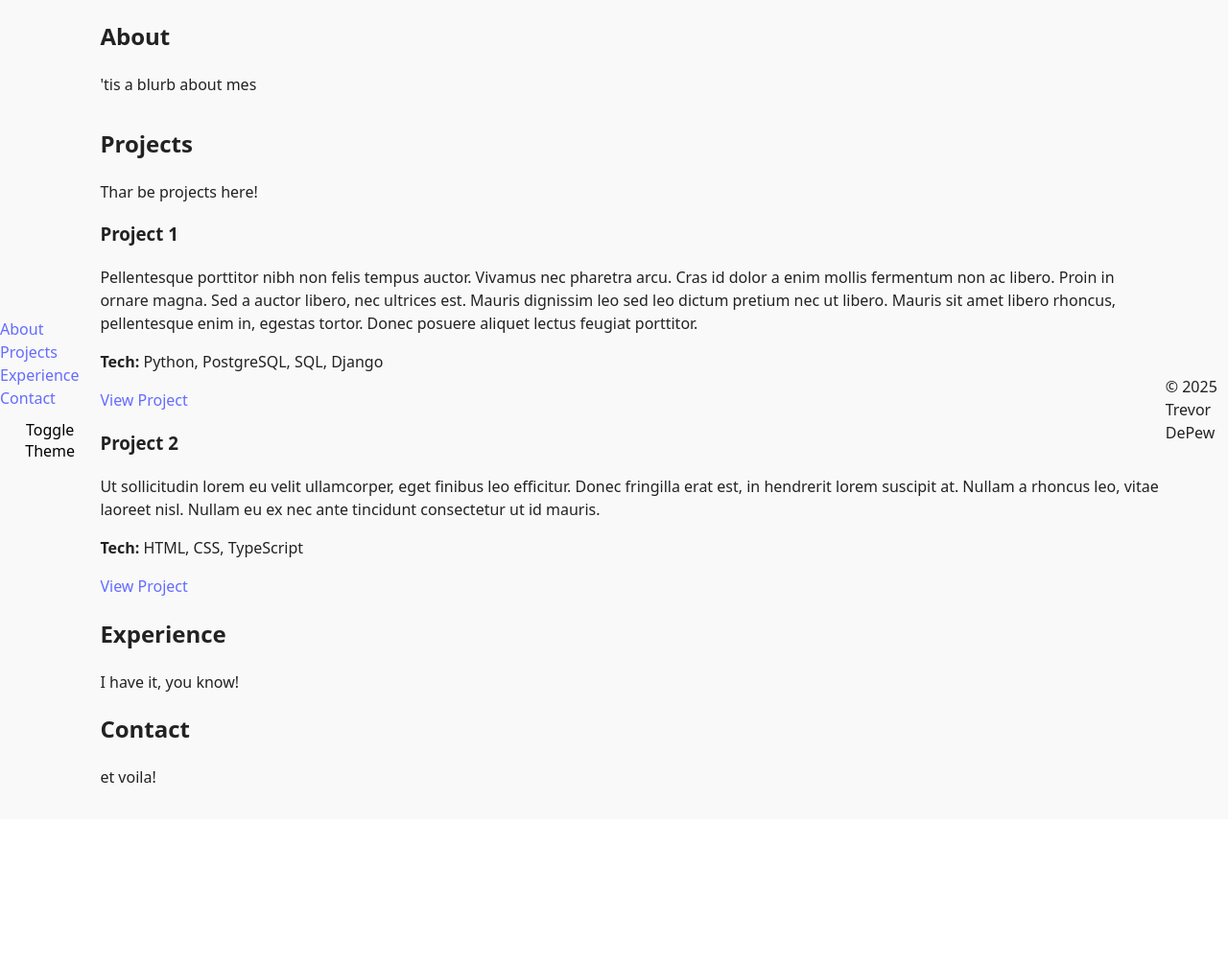
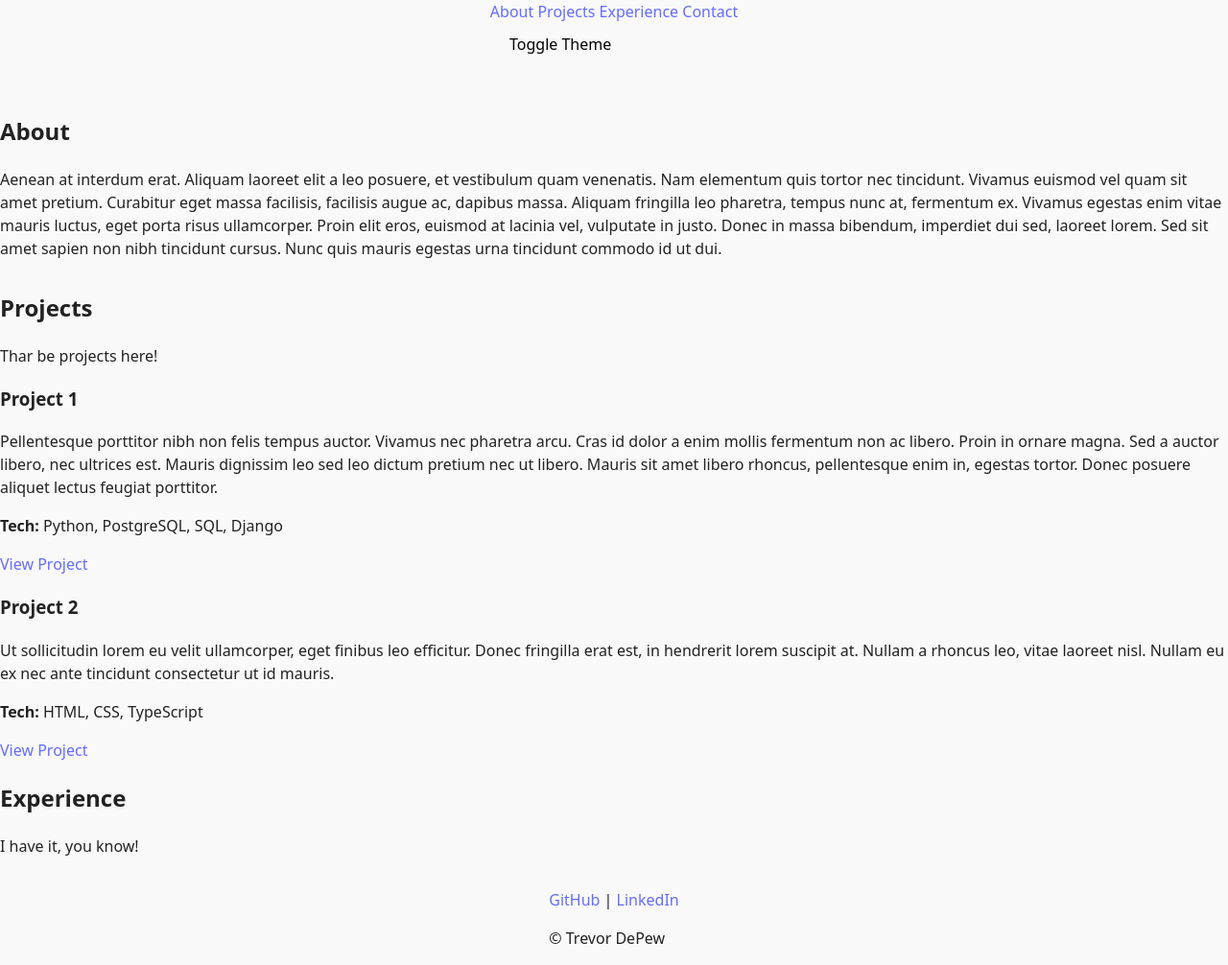
Before and after one commit to tdep/personal-website-v5, a website built with Vite: page index.html in a window 1280 px wide. Shown: the whole page at 96% size. Before the commit the page ends 854 px from the top, so only its background shows below. Built offline with nearby package versions, Linux system fonts and the light colour scheme.

```diff
--- a/index.html
+++ b/index.html
@@ -7,6 +7,7 @@
     <title>Trevor DePew | Software Engineer</title>
   </head>
   <body>
+
     <header>
       <nav>
         <a href="#about">About</a>
@@ -16,10 +17,11 @@
       </nav>
       <button id="theme-toggle" class="toggle-theme">Toggle Theme</button>
     </header>
+
     <main>
       <section id="about">
         <h2>About</h2>
-        <p>'tis a blurb about mes</p>
+        <p>Aenean at interdum erat. Aliquam laoreet elit a leo posuere, et vestibulum quam venenatis. Nam elementum quis tortor nec tincidunt. Vivamus euismod vel quam sit amet pretium. Curabitur eget massa facilisis, facilisis augue ac, dapibus massa. Aliquam fringilla leo pharetra, tempus nunc at, fermentum ex. Vivamus egestas enim vitae mauris luctus, eget porta risus ullamcorper. Proin elit eros, euismod at lacinia vel, vulputate in justo. Donec in massa bibendum, imperdiet dui sed, laoreet lorem. Sed sit amet sapien non nibh tincidunt cursus. Nunc quis mauris egestas urna tincidunt commodo id ut dui.</p>
       </section>
 
       <seciton id="projects">
@@ -32,16 +34,16 @@
         <h2>Experience</h2>
         <p>I have it, you know!</p>
       </seciton>
+    </main>
 
-      <section id="contact">
-        <h2>Contact</h2>
-        <p>et voila!</p>
-      </section>
-    </main>
     <footer>
-      <p>&copy; 2025 Trevor DePew</p>
+      <p>
+        <a href="https://github.com/tdep" target="_blank">GitHub</a> |
+        <a href="https://www.linkedin.com/in/trevor-depew" target="_blank">LinkedIn</a>
+      </p>
+      <p>&copy; Trevor DePew</p>
+    </footer>
 
-    </footer>
     <script type="module" src="/src/main.ts"></script>
   </body>
 </html>
--- a/src/style.css
+++ b/src/style.css
@@ -25,6 +25,7 @@
 body {
   margin: 0;
   display: flex;
+  flex-direction: column;
   place-items: center;
   min-width: 320px;
   min-height: 100vh;
```
